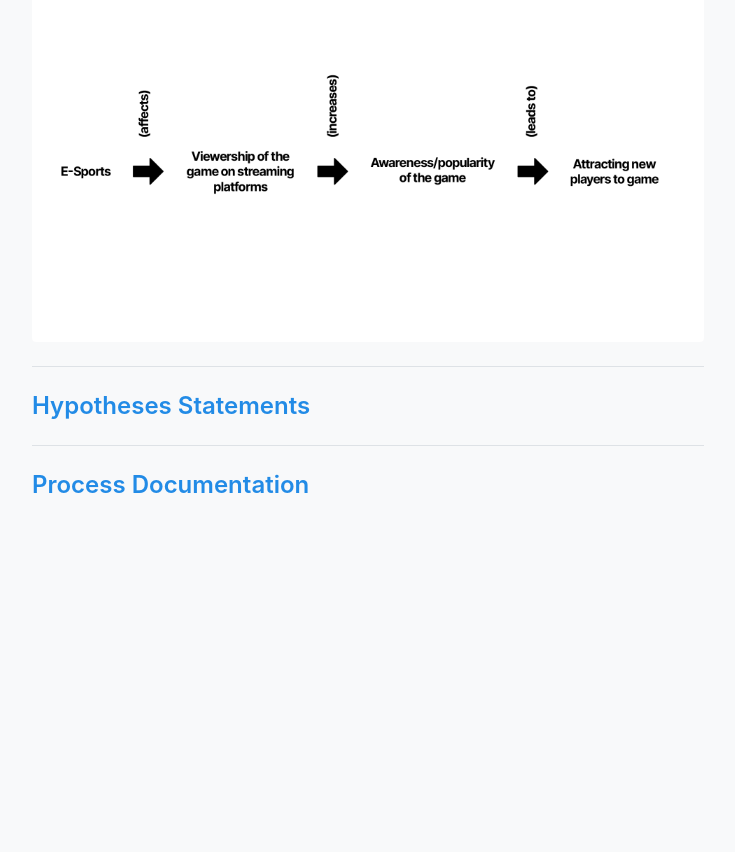
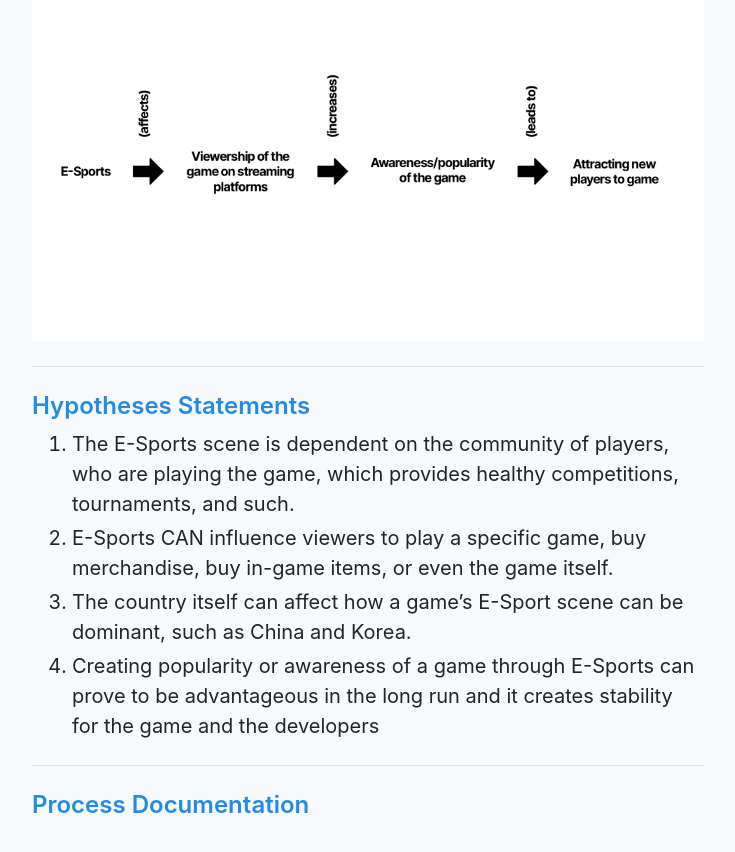
Before and after one commit to ixdwtruong/ixdwtruong.github.io, a Jekyll site: the page built from _posts/0001-01-11-visnar2p3.md, in a window 1280 px wide and 900 px high, scrolled down 11143 px. Shown: the top 852 px of the window, without its empty margins (272-1007 px from the left). Built offline with Jekyll 4.4.1, drawn with Linux system fonts in a browser that asks for light colours; before the commit the page ends 11723 px from its top, so only the background shows below that.

Commit message:
Update 0001-01-11-visnar2p3.md

```diff
--- a/_posts/0001-01-11-visnar2p3.md
+++ b/_posts/0001-01-11-visnar2p3.md
@@ -186,6 +186,11 @@ For this graph, I selected a line graph because it was showing average views ove
 
 ## Hypotheses Statements
 
+1.	The E-Sports scene is dependent on the community of players, who are playing the game, which provides healthy competitions, tournaments, and such.
+2.	E-Sports CAN influence viewers to play a specific game, buy merchandise, buy in-game items, or even the game itself.
+3.	The country itself can affect how a game’s E-Sport scene can be dominant, such as China and Korea.
+4.	Creating popularity or awareness of a game through E-Sports can prove to be advantageous in the long run and it creates stability for the game and the developers
+
 -----
 
 ## Process Documentation
```
